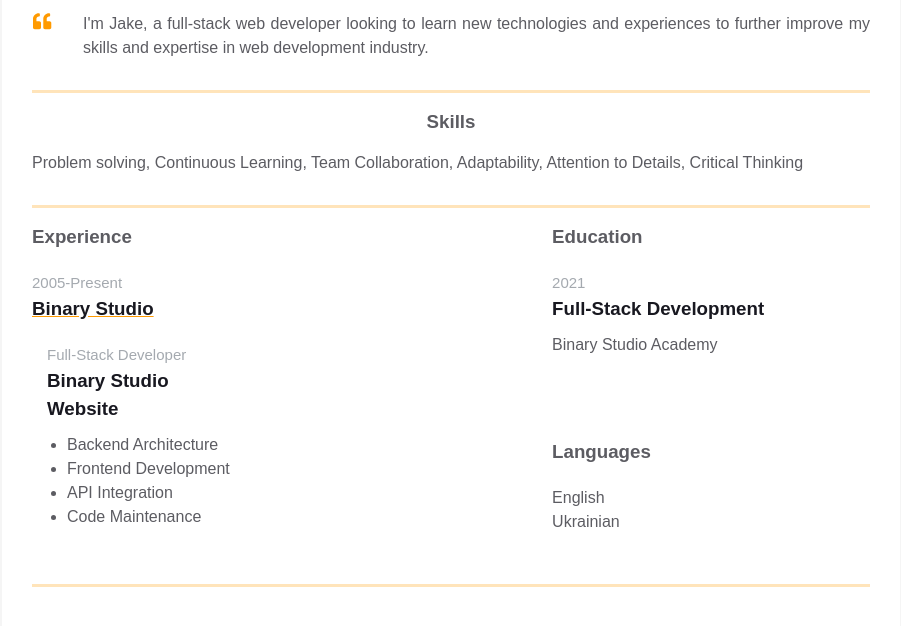
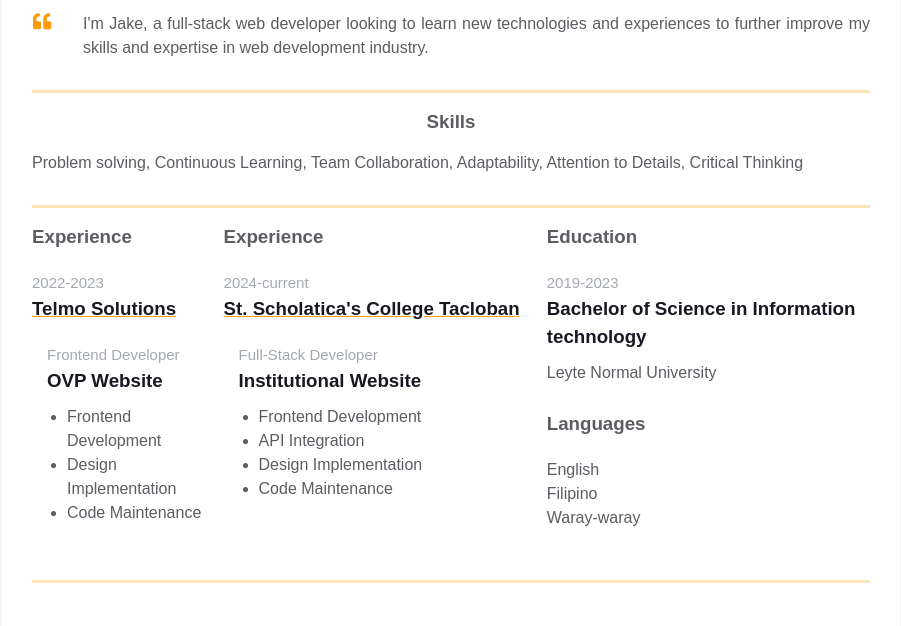
Before and after one commit to JD-Rosales/homepage, a plain HTML site: page index.html in a window 1280 px wide. Shown: the part 350-976 px from the top of the page, without its empty margins (189-1090 px from the left). Drawn offline with Linux system fonts and the light colour scheme.

Commit message:
Added experiences content

```diff
--- a/index.html
+++ b/index.html
@@ -205,31 +205,59 @@
                 <div class="experiences__company">
                   <div class="experiences__company-header">
                     <span class="experiences__company-header-durability"
-                      >2005-Present</span
+                      >2022-2023</span
                     >
                     <h3 class="experiences__company-header-name">
-                      Binary Studio
+                      Telmo Solutions
                     </h3>
                   </div>
 
                   <div class="experiences__company-project">
-                    <span class="experiences__company-project-role"
-                      >Full-Stack Developer</span
+                    <span class="experiences__company-project-role">
+                      Frontend Developer</span
                     >
                     <h3 class="experiences__company-project-name">
-                      Binary Studio Website
+                      OVP Website
                     </h3>
                     <ul class="experiences__company-project-responsibilities">
-                      <li>Backend Architecture</li>
                       <li>Frontend Development</li>
-                      <li>API Integration</li>
+                      <li>Design Implementation</li>
                       <li>Code Maintenance</li>
                     </ul>
                   </div>
                 </div>
               </div>
 
-              <div class="additional-info fv"></div>
+              <div class="additional-info fv">
+                <div class="experiences">
+                  <h3 class="experiences__header">Experience</h3>
+                  <div class="experiences__company">
+                    <div class="experiences__company-header">
+                      <span class="experiences__company-header-durability"
+                        >2024-current</span
+                      >
+                      <h3 class="experiences__company-header-name">
+                        St. Scholatica's College Tacloban
+                      </h3>
+                    </div>
+
+                    <div class="experiences__company-project">
+                      <span class="experiences__company-project-role">
+                        Full-Stack Developer</span
+                      >
+                      <h3 class="experiences__company-project-name">
+                        Institutional Website
+                      </h3>
+                      <ul class="experiences__company-project-responsibilities">
+                        <li>Frontend Development</li>
+                        <li>API Integration</li>
+                        <li>Design Implementation</li>
+                        <li>Code Maintenance</li>
+                      </ul>
+                    </div>
+                  </div>
+                </div>
+              </div>
               <div class="additional-info fv">
                 <div class="additional-info__education">
                   <h3 class="additional-info__education-header">Education</h3>
@@ -237,15 +265,15 @@
                     <span
                       class="additional-info__education-university-durability"
                     >
-                      2021
+                      2019-2023
                     </span>
                     <h3
                       class="additional-info__education-university-speciality"
                     >
-                      Full-Stack Development
+                      Bachelor of Science in Information technology
                     </h3>
                     <p class="additional-info__education-university-name">
-                      Binary Studio Academy
+                      Leyte Normal University
                     </p>
                   </div>
                 </div>
@@ -253,7 +281,8 @@
                 <div class="additional-info__languages">
                   <h3 class="additional-info__languages-header">Languages</h3>
                   <p class="additional-info__languages-item">English</p>
-                  <p class="additional-info__languages-item">Ukrainian</p>
+                  <p class="additional-info__languages-item">Filipino</p>
+                  <p class="additional-info__languages-item">Waray-waray</p>
                 </div>
               </div>
             </div>
```
